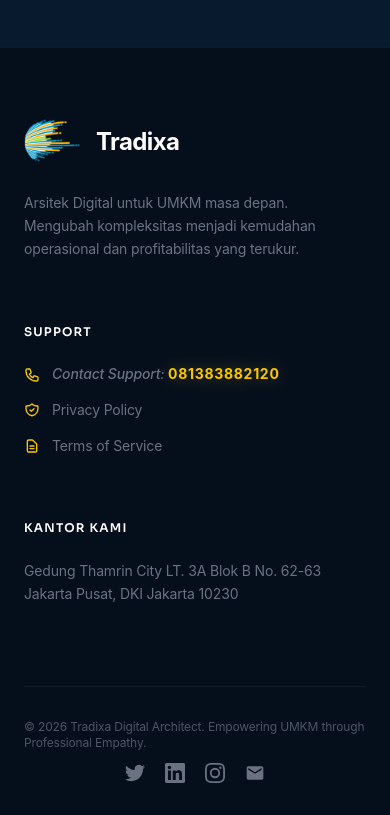
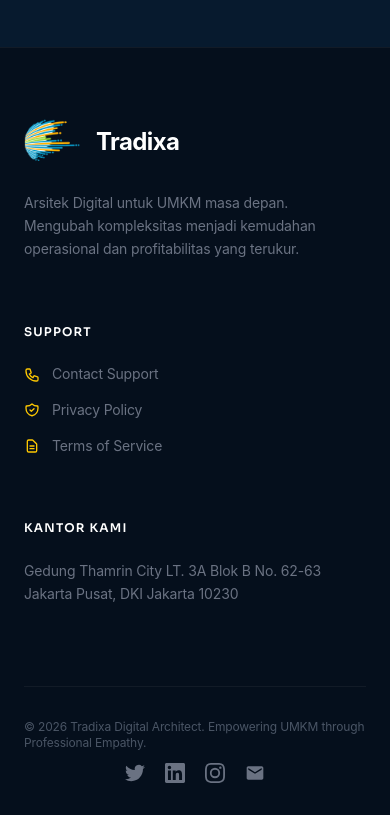
Before and after one commit to ferdiarmond-Project/Tradixasystems.com, a Next.js app: page /privacy-policy in a window 390 px wide. Shown: the part 3262-4077 px from the top of the page. Built offline with nearby package versions, Linux system fonts and the light colour scheme; no server answers.

Commit message:
UI: hide phone number text but keep it clickable in footer

```diff
--- a/components/Footer.tsx
+++ b/components/Footer.tsx
@@ -37,9 +37,8 @@
                 <svg className="w-4 h-4 text-yellow-400 mt-0.5" fill="none" stroke="currentColor" viewBox="0 0 24 24">
                   <path strokeLinecap="round" strokeLinejoin="round" strokeWidth={2} d="M3 5a2 2 0 012-2h3.28a1 1 0 01.948.684l1.498 4.493a1 1 0 01-.502 1.21l-2.257 1.13a11.042 11.042 0 005.516 5.516l1.13-2.257a1 1 0 011.21-.502l4.493 1.498a1 1 0 01.684.949V19a2 2 0 01-2 2h-1C9.716 21 3 14.284 3 6V5z" />
                 </svg>
-                <a href="tel:081383882120" className="group">
-                  <span className="text-gray-500 hover:text-yellow-400 transition-colors italic font-medium">Contact Support: </span>
-                  <span className="text-yellow-400 font-bold tracking-wider hover:text-yellow-300 transition-all drop-shadow-[0_0_8px_rgba(250,204,21,0.3)]">081383882120</span>
+                <a href="tel:081383882120" className="group text-gray-500 hover:text-yellow-400 transition-colors">
+                  Contact Support
                 </a>
               </li>
               <li className="flex items-center gap-3">
```
